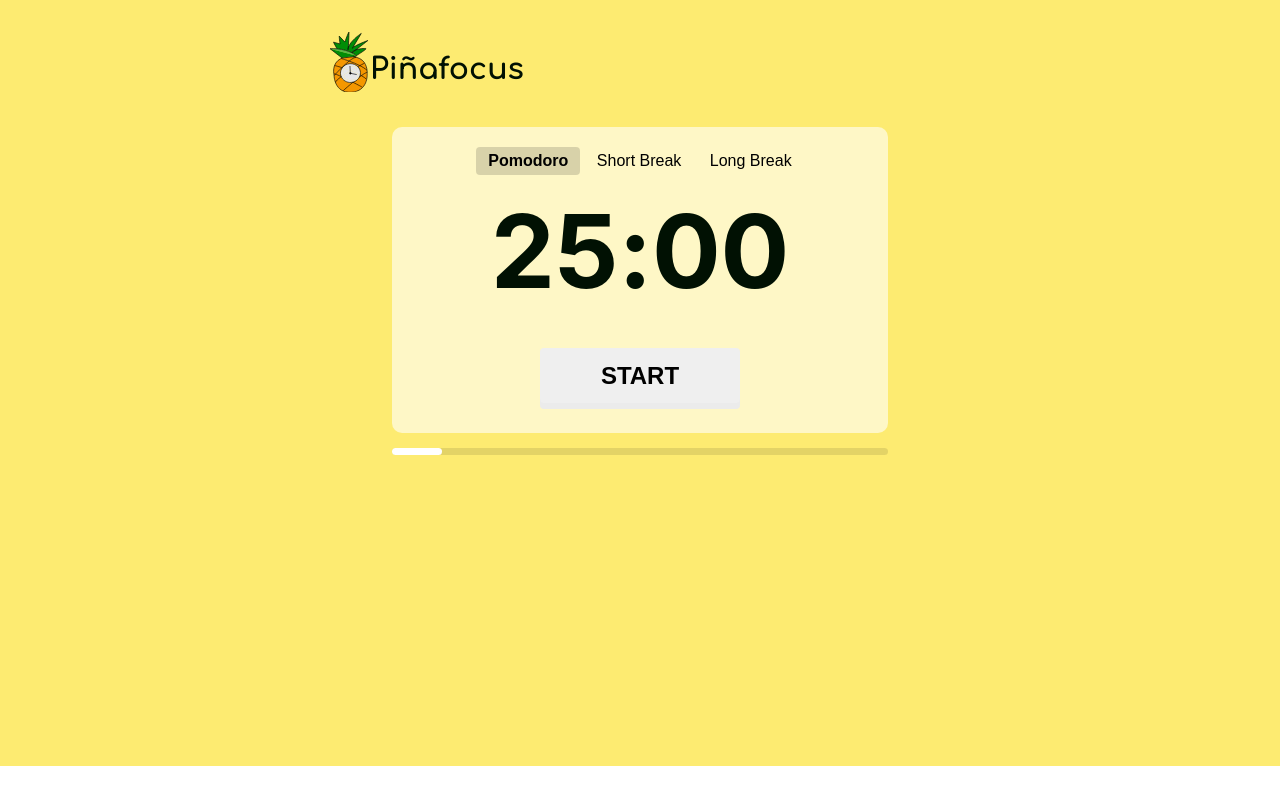
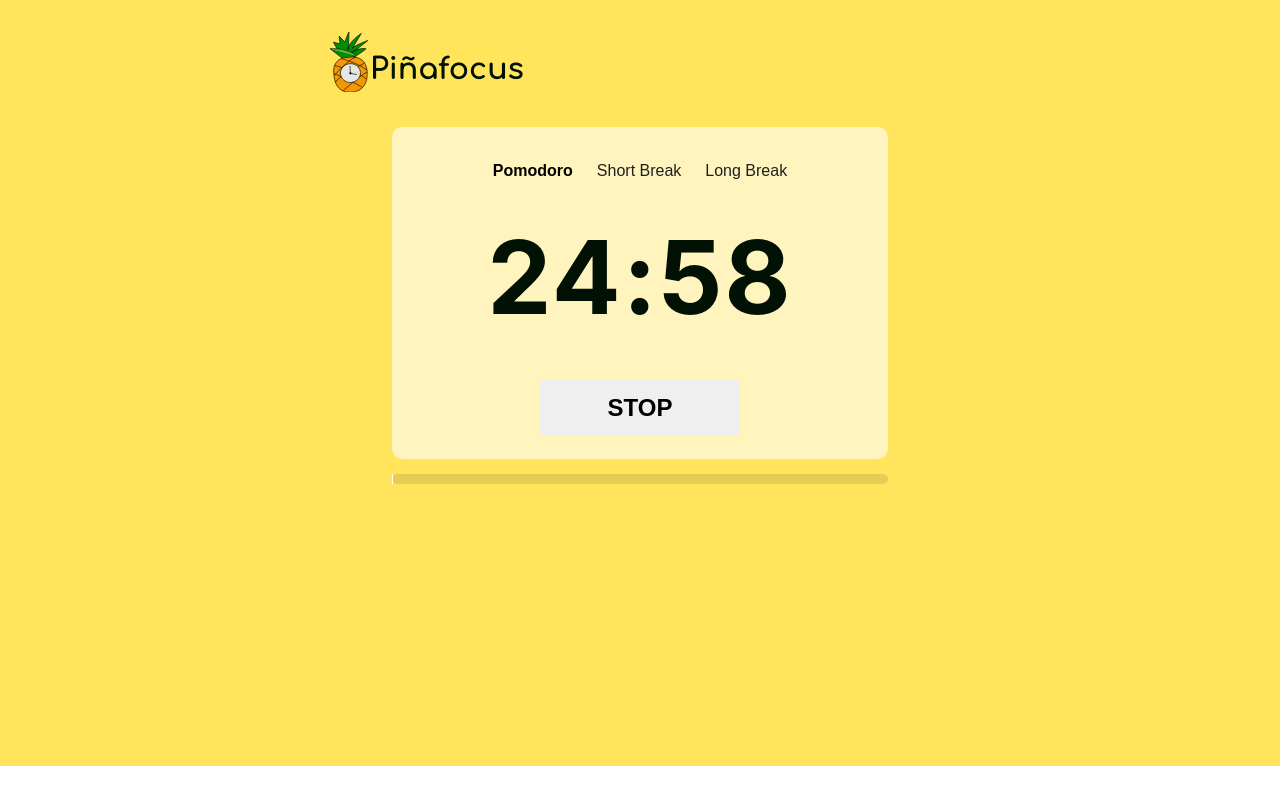
Before and after one commit to pineapplegiant/pinafocus, a plain HTML site: page index.html in a window 1280 px wide. Both pictures are taken after a click on the button "START". Shown: the top 795 px of the page. Drawn offline with Linux system fonts and the light colour scheme.

Commit message:
Version 0.0.0.0.0.0.0.0.0.0.0.1

```diff
--- a/index.html
+++ b/index.html
@@ -44,7 +44,9 @@
           </div>
           <div id="pomodoro-string" class="pomodoro_timer">25:00</div>
           <div class="pomodoro_start">
-            <button class="btn-grad pomodoro_start--button">START</button>
+            <button data-action="start" id="start" class="active-start btn-grad pomodoro_start--button">
+              START
+            </button>
           </div>
         </div>
         <div class="progress-bar">
@@ -70,10 +72,10 @@
         <p>
           A study technique designed to help break your tasks into sprints. This
           has shown to increase productivity in the long-run, allowing you to
-          take breaks and achieve your wildest dreams. I recommend
+          take breaks ultimately achieving your wildest dreams. I recommend
           <a href="https://todoist.com/productivity-methods/pomodoro-technique"
-            >Todoist's blog page</a
-          >, for more information.
+            >Todoist's blog</a
+          >, for more information about its utility.
         </p>
       </div>
       <div class="section">
@@ -81,7 +83,7 @@
         <ol>
           <li>Set the amount of time you want to work for the pomodoro.</li>
           <li>Press the start button.</li>
-          <li>Work till the timer goes off.</li>
+          <li>Work till the timer goes to zero.</li>
           <li>Take a break when you're done.</li>
           <li>Repeat until you're dead.</li>
           <li>Profit 🍍!</li>
--- a/script.js
+++ b/script.js
@@ -1,12 +1,52 @@
-// BUTTONS
+/* ==========================================================================
+ * timer objects is the data for the app
+ * Data flows from the DOM to change timer and back to the DOM
+======================================================================== */
+
+// DATA
+const timer = {
+  state: "pomo",
+  time: 1500,
+  pomo: "25:00",
+  short: "5:00",
+  long: "15:00",
+};
+
+// ELEMENTS
 const pomoSettings = document.getElementById("settings");
-pomoSettings.addEventListener("click", handleButtons); // Event propagation
 const pomoButtons = document.querySelectorAll(".pomodoro--button");
+const pomoString = document.getElementById("pomodoro-string");
+const mainSection = document.getElementById("main");
+const startButton = document.getElementById("start");
+const progressBar = document.getElementById('progress-bar');
+const docTitle = document.title;
+const buttonSound = new Audio('click.mp3');
 
-// Main section
-const mainSection = document.getElementById("main");
+// Used to STAHP the damn timer when pressed
+var wrapper;
 
-// Pomodoro settings buttons
+// EVENT LISTENERS
+pomoSettings.addEventListener("click", handleButtons);
+startButton.addEventListener("click", () => {
+  buttonSound.play();
+  const { action } = startButton.dataset;
+  if (action === "start") {
+    startButton.dataset.action = "stop";
+    startButton.textContent = "stop";
+    startButton.classList.add("active-start");
+    wrapper = setInterval(() => {
+      startTimer();
+    }, 1000);
+  } else {
+    stopTimer();
+  }
+});
+
+/* ==========================================================================
+ * handleButtons(clickEvent)
+ *  updates the DOM by appending the active class to each button if clicked
+ *  passes the button state to the buttonClick function
+======================================================================== */
 function handleButtons(event) {
   // If it's the pomoButton, do the thing
   if (event.target.tagName === "BUTTON") {
@@ -26,10 +66,13 @@ function handleButtons(event) {
   }
 }
 
-// Handle button click by using the button's ID
+/* ==========================================================================
+ * buttonClick(string -> button'id')
+*   toggles pomo/short/long class on the main section to change color
+======================================================================== */
 function buttonClick(button) {
-
-  // Remove anything first
+  // Remove any class on mainSection first
+  // Change the text then the background
   switch (button) {
     case "pomo":
       mainSection.classList.remove("short");
@@ -44,7 +87,60 @@ function buttonClick(button) {
       mainSection.classList.remove("short");
       break;
     default:
-      console.log(`Sorry, I suck...?  ${button}.`);
+      console.log(`Sorry, I suck with this...? ${button}.`);
   }
+
+  // Change state internally
+  timer["state"] = button; // pomo, short, long
+  timer["time"] = parseInt(timer[button]) * 60; // 25:00, 05:00, 15:00 -> 25, 5, 15 -> 1500, 300, 900
+  progressBar.style.width = 0; // Width of progressbar is 0
+
+  // Rerender DOM to correct time amount
+  pomoString.innerText = timer[button];
+  document.title = `${timer[button]} — ${docTitle}`;
+
+  // Add style class to main
   mainSection.classList.add(button);
+
+  stopTimer();
 }
+/* ==========================================================================
+ * startTimer()
+ *  event listener on start button that will handle the timer functionality
+======================================================================== */
+
+function startTimer() {
+
+  // Subtract inner clock
+  timer["time"] = timer["time"] - 1;
+
+  // Manipulation to min/seconds
+  let minutes = Math.floor(timer["time"] / 60);
+  let seconds = timer["time"] % 60;
+
+  // If seconds or minutes are less than 10, redefine as double digit
+  seconds = seconds < 10 ? "0" + seconds : seconds;
+
+  // RERENDER THE DOM BABY!
+  document.title = `${minutes}:${seconds} — ${docTitle}`;
+  pomoString.innerText = `${minutes}:${seconds}`;
+
+  // UPDATE THE PROGRESSBAR
+  // Fraction of time left over totaltime
+  let progress = (parseInt(timer[(timer["state"])]) * 60 - timer["time"]) / (parseInt(timer[(timer["state"])]) * 60);
+  progress = progress * 100;
+  progressBar.style.width = `${progress}%`;
+
+  if (timer["time"] <= 0) {
+    // Redefine timer back to its original state
+    timer["time"] = parseInt(timer[(timer["state"])]) * 60;
+    return;
+  }
+}
+
+function stopTimer() {
+  clearTimeout(wrapper);
+  startButton.dataset.action = "start";
+  startButton.textContent = "start";
+  startButton.classList.remove("active-start");
+}
--- a/style.css
+++ b/style.css
@@ -8,6 +8,14 @@ html {
   font-family: -apple-system, Segoe UI, Roboto, Noto Sans, Ubuntu, Cantarell,
     Helvetica Neue;
   line-height: 1.5;
+}
+:root {
+  --yellow: #ffe45c;
+  --blue: #5c85ff;
+  --purple: #c95cff;
+  --gray: #818181;
+  --darkGray: #1F1F1F;
+  --black: #000000;
 }
 
 /* ==========================================================================
@@ -45,7 +53,7 @@ h2::after {
   display: block;
   width: 24px;
   padding-top: 8px;
-  border-bottom: 4px solid #ecde3f;
+  border-bottom: 4px solid #ffdd33;
   opacity: 0.6;
 }
 
@@ -60,17 +68,17 @@ main {
 }
 
 .pomo {
-  background: #fdeb71;
-  transition: opacity 0.5s ease-in-out 0s;
+  background: var(--yellow);
+  transition: background 0.5s ease-in-out 0s;
 }
 
 .short {
-  background: #abdcff;
+  background: var(--blue);
   transition: background 0.5s ease-in-out 0s;
 }
 
 .long {
-  background: #ce9ffc;
+  background: var(--purple);
   transition: background 0.5s ease-in-out 0s;
 }
 
@@ -109,7 +117,7 @@ img:hover {
   width: 80%;
   margin: 35px auto 15px auto;
   border-radius: 10px;
-  padding: 20px 0px 30px;
+  padding: 30px 0px;
   display: flex;
   flex-direction: column;
   align-items: center;
@@ -117,24 +125,31 @@ img:hover {
 }
 
 .pomodoro_timer {
-  font-size: 102px;
+  margin-top: 1rem;
+  letter-spacing: 2px;
+  font-size: 68px;
   font-weight: 700;
-  letter-spacing: -0.2px;
 }
 
 .pomodoro--button {
+  color: var(--darkGray);
   font-size: 1rem;
   background: none;
   height: 28px;
   border-radius: 4px;
-  margin: 0;
+  margin: 10px;
   padding: 2px 12px;
   border: none;
   outline: none;
+  transition: color 0.2s ease-in-out 0s;
+}
+
+.pomodoro--button:hover {
+  color: rgba(0, 0, 0, 0.65);
 }
 
 .pomodoro--button:active {
-  transform: translateY(6px);
+  transform: translateY(1px);
   box-shadow: none;
   outline: none;
 }
@@ -142,7 +157,7 @@ img:hover {
 .progress-bar {
   width: 80%;
   margin: 0 auto;
-  height: 7px;
+  height: 10px;
   background-color: rgba(0, 0, 0, 0.1);
   border-radius: 100px;
 }
@@ -150,27 +165,43 @@ img:hover {
 #progress-bar {
   border-radius: 100px;
   background-color: white;
-  width: 10%;
-  height: 7px;
+  width: 0%;
+  height: 10px;
 }
 
 .active {
+  color: var(--black);
   font-weight: 700;
-  background: none rgba(0, 0, 0, 0.15);
+}
+
+.active-start {
+  transform: translateY(6px);
+  box-shadow: none;
+  outline: none;
 }
 
 .pomodoro_start--button {
+  text-transform: uppercase;
   cursor: pointer;
   border: none;
   margin: 20px 0px 0px;
   padding: 0px 12px;
   border-radius: 4px;
-  box-shadow: rgb(235, 235, 235) 0px 6px 0px;
-  font-size: 24px;
+  /*box-shadow: rgb(235, 235, 235) 0px 6px 0px;*/
+  font-size: 22px;
   height: 55px;
   font-weight: 700;
-  width: 200px;
-  transition: color 0.5s ease-in-out 0s;
+  width: 160px;
+  transition: color 0.2s ease-in-out 0s;
+}
+
+.pomodoro_start--button:hover {
+  color: rgba(0, 0, 0, 0.65);
+}
+
+.pomodoro_settings {
+  display: flex;
+  flex-direction: column;
 }
 
 /* ==========================================================================
@@ -212,12 +243,28 @@ footer p {
 }
 .copyright {
   padding-top: 5px;
-  color: #818181;
+  color: var(--gray);
 }
 
 /* ==========================================================================
 MEDIA QUERIES
 ======================================================================== */
+
+/*Mobile first BABY -> Small to big*/
+@media only screen and (min-width: 485px) {
+  .pomodoro_timer {
+    font-size: 102px;
+  }
+
+  .pomodoro_settings {
+    flex-direction: row;
+  }
+
+  .pomodoro--button {
+    margin: 0;
+  }
+}
+
 @media only screen and (min-width: 680px) {
   h1 {
     font-size: 30px;
@@ -238,4 +285,9 @@ MEDIA QUERIES
   .section {
     margin-top: 1rem;
   }
+
+  .pomodoro_start--button {
+    width: 200px;
+    font-size: 24px;
+  }
 }
```
Also changed, not shown: screenshot.png (added), 2 other files.
